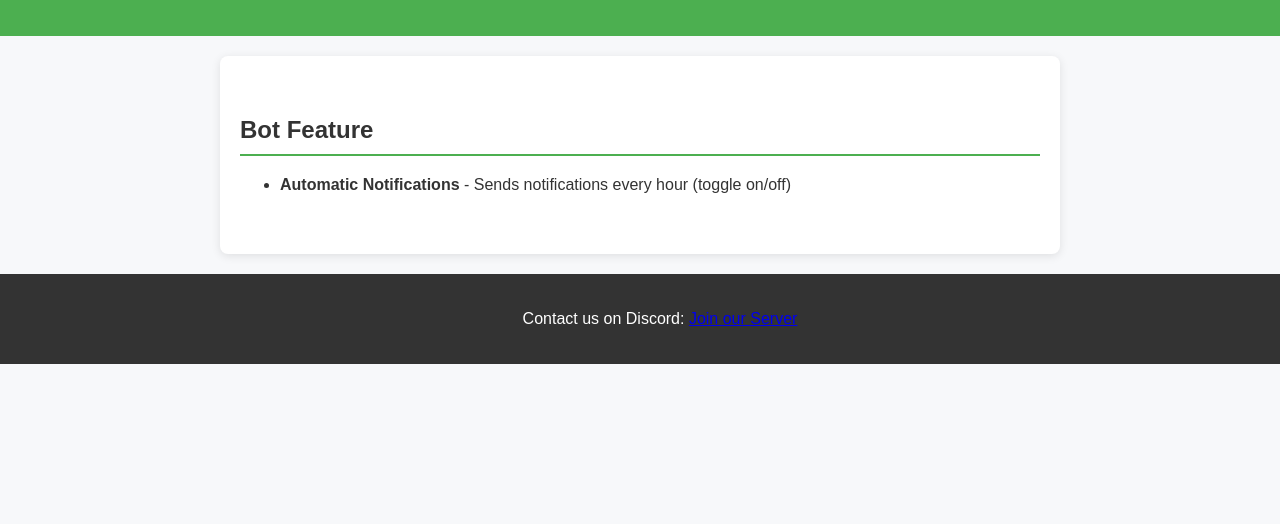
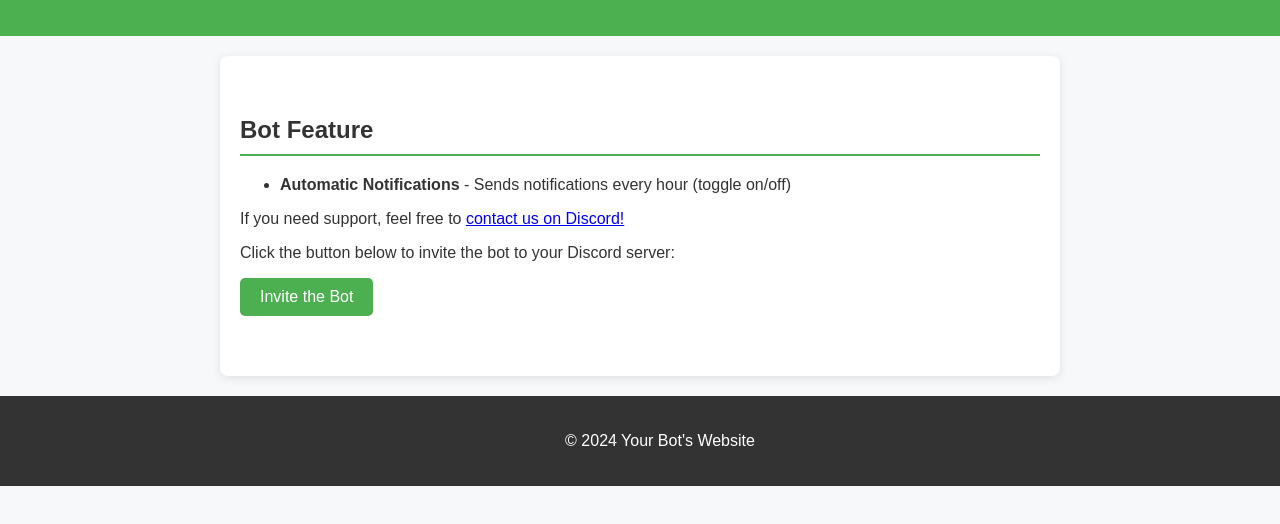
Before and after one commit to githubhitsdiff/githubhitsdiff.github.io, a plain HTML site: page index.html in a window 1280 px wide. Shown: the part 100-624 px from the top of the page. Drawn offline with Linux system fonts and the light colour scheme.

Commit message:
Update index.html

```diff
--- a/index.html
+++ b/index.html
@@ -18,11 +18,14 @@
             <ul>
                 <li><strong>Automatic Notifications</strong> - Sends notifications every hour (toggle on/off)</li>
             </ul>
+            <p>If you need support, feel free to <a href="https://discord.gg/xRsTBnD2Am">contact us on Discord!</a></p>
+            <p>Click the button below to invite the bot to your Discord server:</p>
+            <a href="https://discord.com/oauth2/authorize?client_id=1302645407381323826&permissions=8&integration_type=0&scope=bot+applications.commands" class="invite-btn">Invite the Bot</a>
         </section>
     </main>
 
     <footer>
-        <p>Contact us on Discord: <a href="https://discord.gg/xRsTBnD2Am">Join our Server</a></p>
+        <p>&copy; 2024 Your Bot's Website</p>
     </footer>
 
     <script src="script.js"></script>
```
